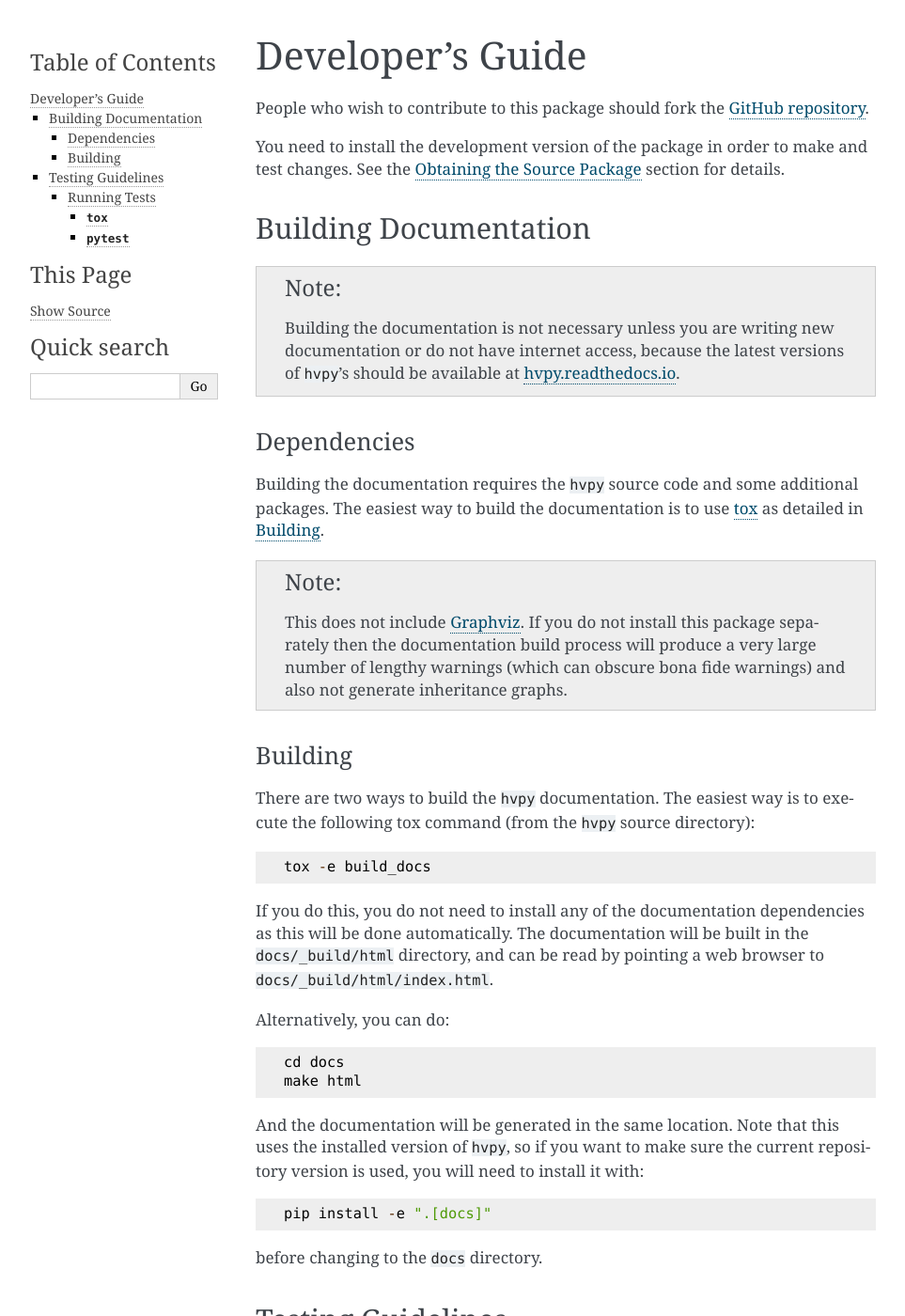
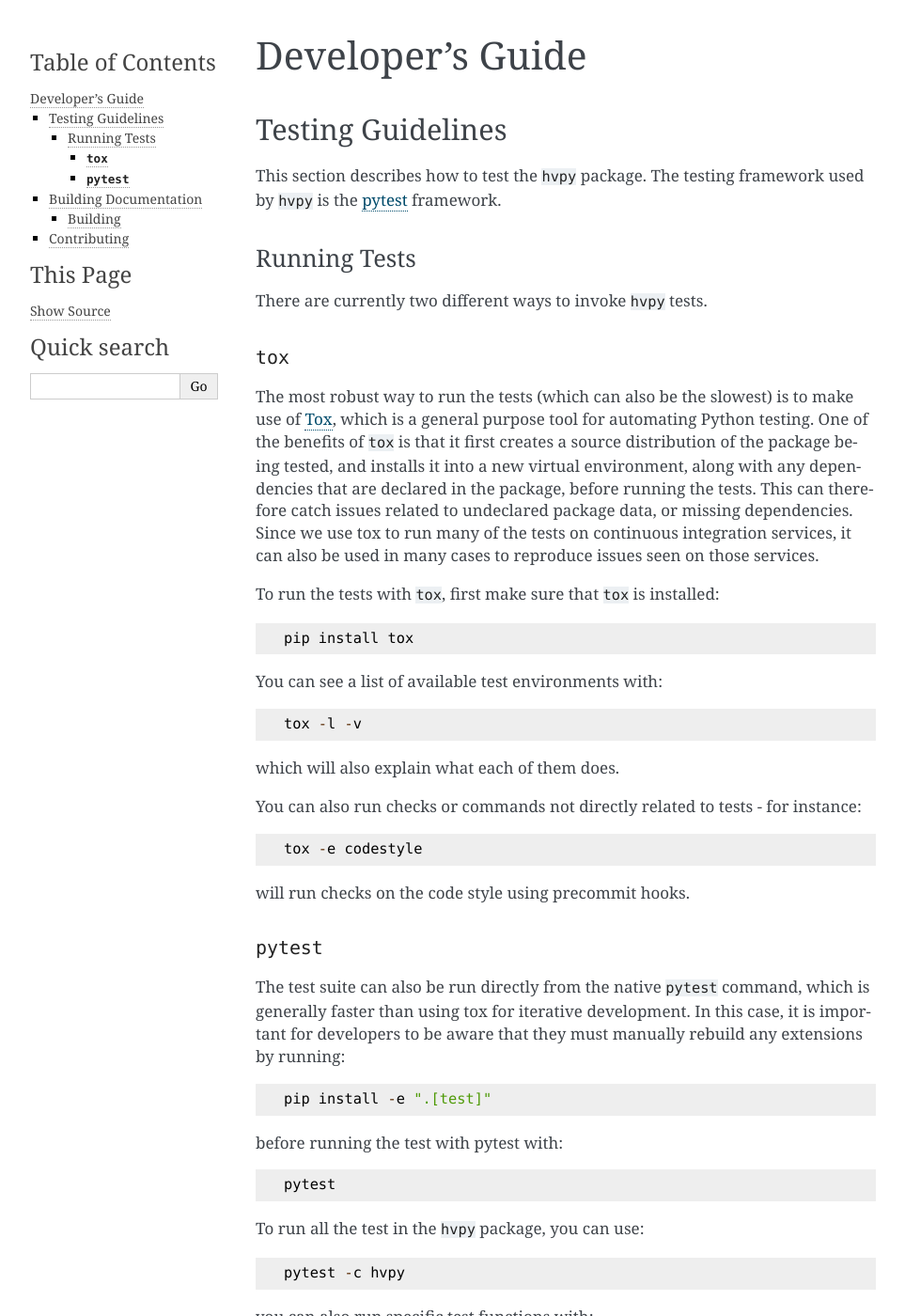
Before and after one commit to Helioviewer-Project/python-api, a Sphinx documentation site: the page built from docs/dev_guide.rst, in a window 1280 px wide and 1400 px high. Shown: the whole window at 94% size, without its empty margins (148-1111 px from the left). Built offline with Sphinx 7.4.7, drawn with Linux system fonts in a browser that asks for light colours; the version number could not be read and is left out; some of the changed text lies outside the part shown.

Commit message:
Move building docs after testing

```diff
--- a/docs/dev_guide.rst
+++ b/docs/dev_guide.rst
@@ -3,54 +3,6 @@
 *****************
 Developer's Guide
 *****************
-
-People who wish to contribute to this package should fork the `GitHub repository <https://github.com/Helioviewer-Project/python-api>`__.
-
-You need to install the development version of the package in order to make and test changes.
-See the :ref:`obtaining_the_source` section for details.
-
-Building Documentation
-----------------------
-
-.. note::
-
-    Building the documentation is not necessary unless you are writing new documentation or do not have internet access, because the latest versions of ``hvpy``'s should be available at `hvpy.readthedocs.io <https://hvpy.readthedocs.io/>`__.
-
-Dependencies
-^^^^^^^^^^^^
-
-Building the documentation requires the ``hvpy`` source code and some additional packages.
-The easiest way to build the documentation is to use `tox <https://tox.readthedocs.io/en/latest/>`__ as detailed in :ref:`hvpy-doc-building`.
-
-.. note::
-
-    This does not include `Graphviz <http://www.graphviz.org>`__.
-    If you do not install this package separately then the documentation build process will produce a very large number of lengthy warnings (which can obscure bona fide warnings) and also not generate inheritance graphs.
-
-.. _hvpy-doc-building:
-
-Building
-^^^^^^^^
-
-There are two ways to build the ``hvpy`` documentation.
-The easiest way is to execute the following tox command (from the ``hvpy`` source directory)::
-
-    tox -e build_docs
-
-If you do this, you do not need to install any of the documentation dependencies as this will be done automatically.
-The documentation will be built in the ``docs/_build/html`` directory, and can be read by pointing a web browser to ``docs/_build/html/index.html``.
-
-Alternatively, you can do::
-
-    cd docs
-    make html
-
-And the documentation will be generated in the same location.
-Note that this uses the installed version of ``hvpy``, so if you want to make sure the current repository version is used, you will need to install it with::
-
-    pip install -e ".[docs]"
-
-before changing to the ``docs`` directory.
 
 Testing Guidelines
 ------------------
@@ -73,7 +25,7 @@
 This can therefore catch issues related to undeclared package data, or missing dependencies.
 Since we use tox to run many of the tests on continuous integration services, it can also be used in many cases to reproduce issues seen on those services.
 
-To run the tests with ``tox``, first make sure that ``tox`` is installed, e.g.::
+To run the tests with ``tox``, first make sure that ``tox`` is installed::
 
     pip install tox
 
@@ -108,3 +60,46 @@
 you can also run specific test functions with::
 
     pytest -c hvpy -k test_function
+
+.. _hvpy-doc-building:
+
+Building Documentation
+----------------------
+
+.. note::
+
+    Building the documentation is not necessary unless you are writing new documentation or do not have internet access, because the latest versions of ``hvpy``'s should be available at `hvpy.readthedocs.io <https://hvpy.readthedocs.io/>`__.
+
+This does not include `Graphviz <http://www.graphviz.org>`__.
+If you do not install this package separately then the documentation build process will produce a very large number of lengthy warnings (which can obscure bona fide warnings) and also not generate inheritance graphs.
+
+Building
+^^^^^^^^
+
+There are two ways to build the ``hvpy`` documentation.
+The easiest way is to execute the following tox command (from the ``hvpy`` source directory)::
+
+    tox -e build_docs
+
+If you do this, you do not need to install any of the documentation dependencies as this will be done automatically.
+The documentation will be built in the ``docs/_build/html`` directory, and can be read by pointing a web browser to ``docs/_build/html/index.html``.
+
+Alternatively, you can do::
+
+    cd docs
+    make html
+
+And the documentation will be generated in the same location.
+Note that this uses the installed version of ``hvpy``, so if you want to make sure the current repository version is used, you will need to install it with::
+
+    pip install -e ".[docs]"
+
+before changing to the ``docs`` directory.
+
+Contributing
+------------
+
+People who wish to contribute to this package should fork the `GitHub repository <https://github.com/Helioviewer-Project/python-api>`__.
+
+You need to install the development version of the package in order to make and test changes.
+See the :ref:`obtaining_the_source` section for details.
--- a/docs/index.rst
+++ b/docs/index.rst
@@ -7,9 +7,9 @@
 .. toctree::
    :maxdepth: 2
 
+   installation
    guide
    api
-   installation
    dev_guide
 
 Reporting Issues or Requesting Features
```
